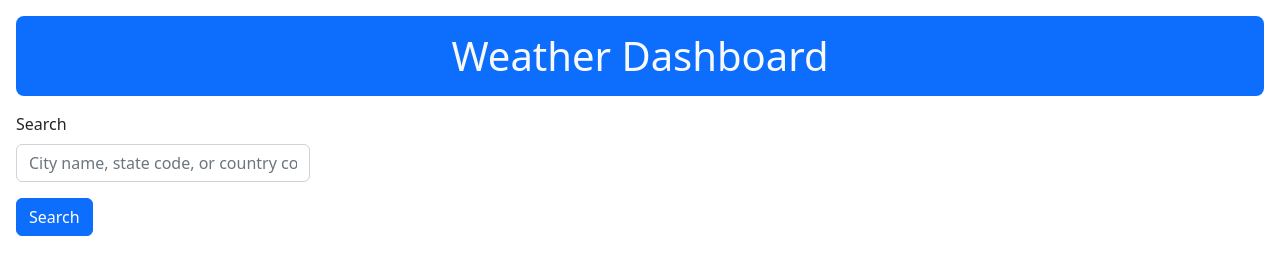
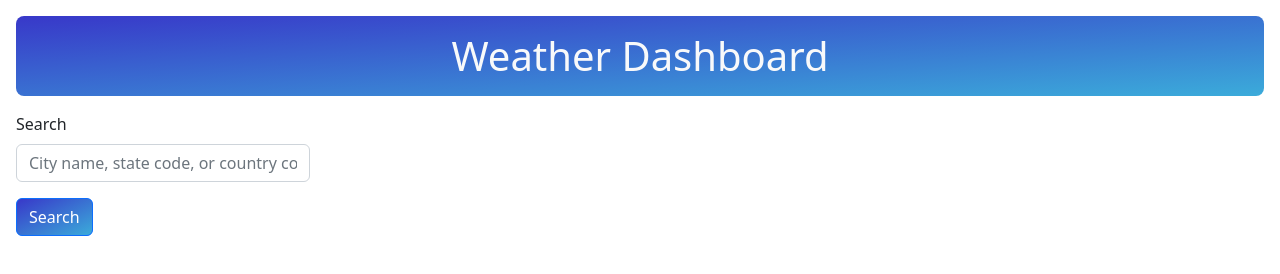
Before and after one commit to djbartolini/weather-dashboard, a plain HTML site: page index.html in a window 1280 px wide. Drawn offline with nearby package versions, Linux system fonts and the light colour scheme.

Commit message:
added styling

```diff
--- a/assets/style.css
+++ b/assets/style.css
@@ -0,0 +1,3 @@
+button, header {
+    background-image: linear-gradient(to bottom right, rgb(56, 56, 201), rgb(59, 171, 218));
+}
--- a/index.html
+++ b/index.html
@@ -8,6 +8,7 @@
         rel="stylesheet"
         integrity="sha384-rbsA2VBKQhggwzxH7pPCaAqO46MgnOM80zW1RWuH61DGLwZJEdK2Kadq2F9CUG65"
         crossorigin="anonymous">
+    <link rel="stylesheet" href="./assets/style.css">
     <title>Weather Dashboard</title>
 </head>
 <body class="m-3">
```
